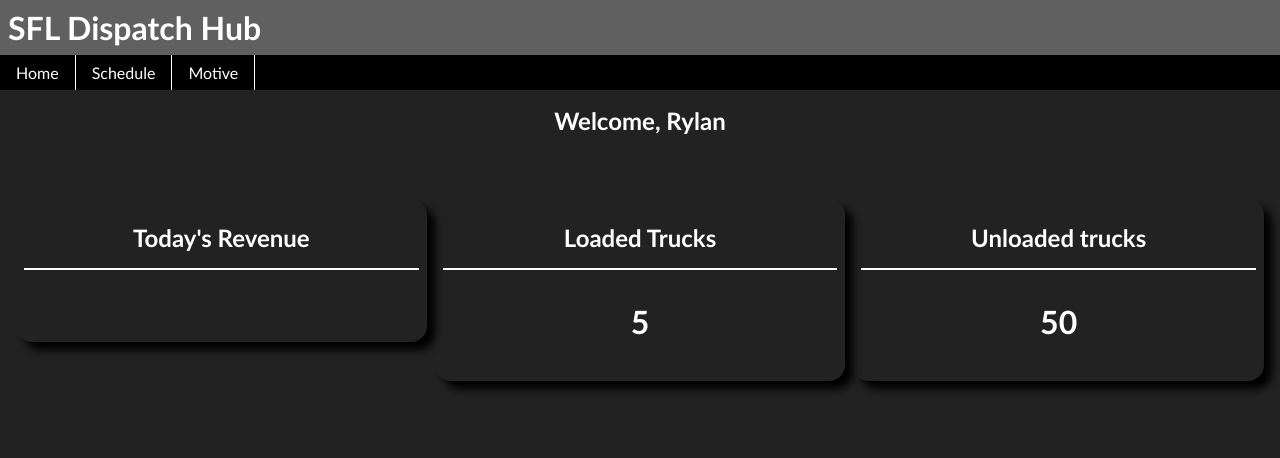
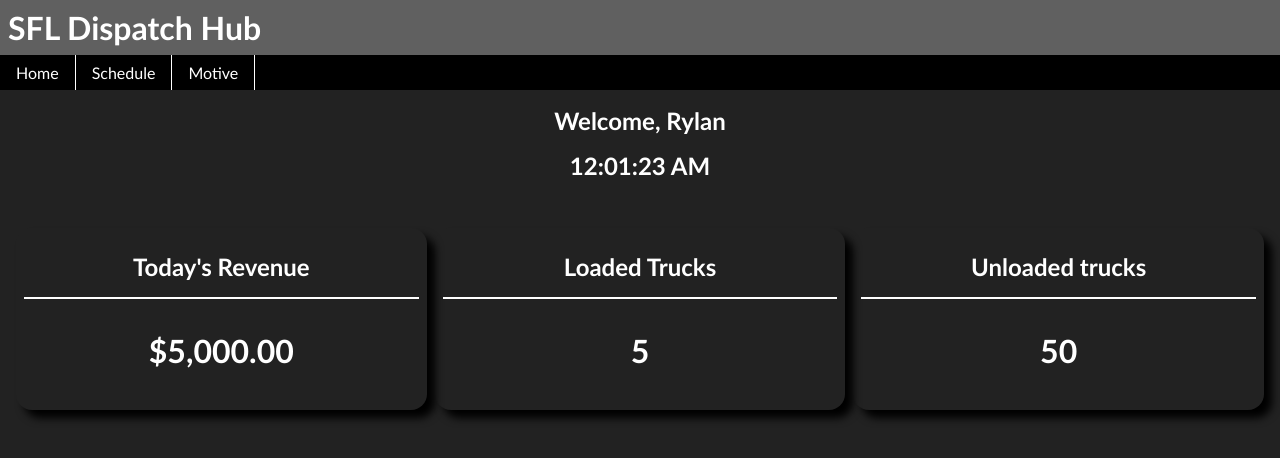
Before and after one commit to Ametherius/sflschedule, a website: page index.html in a window 1280 px wide. Drawn offline with Linux system fonts and the light colour scheme; the site is published under a folder, as on GitHub Pages, so addresses that start at the root find nothing.

Commit message:
Home Bug Fix

```diff
--- a/index.html
+++ b/index.html
@@ -81,6 +81,6 @@
         </div>
       </div>
     </section>
-    <script type="module" src="/js/index.js"></script>
+    <script type="module" src="./js/index.js"></script>
   </body>
 </html>
```
Also changed, not shown: js/schedule.js (added).
